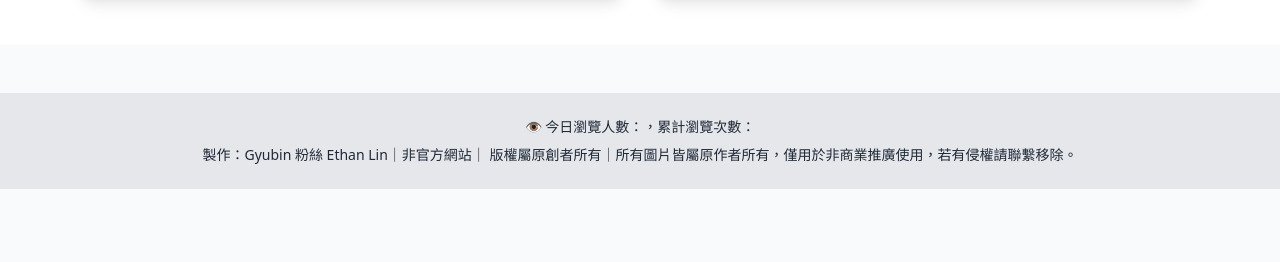
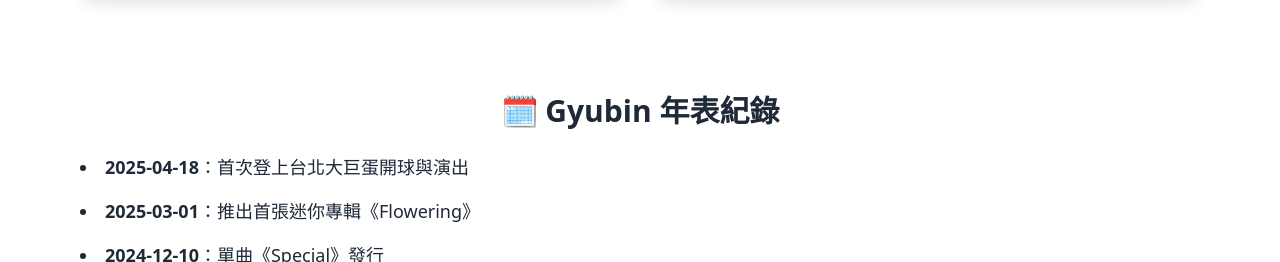
Before and after one commit to et751227/gyubin-fan, a plain HTML site: page index.html in a window 1280 px wide. Shown: the part 2538-2800 px from the top of the page. Before the commit the page ends 2727 px from the top, so only its background shows below. Drawn offline with nearby package versions, Linux system fonts and the light colour scheme; some packages are replaced by stand-ins of ours; a script that the page names is missing.

Commit message:
Update index.html

```diff
--- a/index.html
+++ b/index.html
@@ -29,6 +29,7 @@
         <a href="#news" class="hover:text-pink-500 whitespace-nowrap">新聞</a>
         <a href="#videos" class="hover:text-pink-500 whitespace-nowrap">影音</a>
         <a href="#gallery" class="hover:text-pink-500 whitespace-nowrap">照片</a>
+        <a href="#timeline" class="hover:text-pink-500 whitespace-nowrap">年表</a>
         <a href="#social" class="hover:text-pink-500 whitespace-nowrap">社群</a>
         <a href="#about" class="hover:text-pink-500 whitespace-nowrap">關於</a>
       </div>
@@ -144,6 +145,25 @@
     </div>
   </section>
 
+   <!-- Timeline -->
+  <section id="timeline" class="py-12 px-6 md:px-20 bg-white">
+    <h2 class="text-3xl font-bold mb-6 text-center">🗓️ Gyubin 年表紀錄</h2>
+    <ul id="timeline-list" class="space-y-4 text-lg list-disc list-inside"></ul>
+    <script>
+      fetch("/data/timeline.json")
+        .then(res => res.json())
+        .then(data => {
+          const list = document.getElementById("timeline-list");
+          data.sort((a, b) => new Date(b.date) - new Date(a.date));
+          data.forEach(item => {
+            const li = document.createElement("li");
+            li.innerHTML = `<strong>${item.date}</strong>：${item.event}`;
+            list.appendChild(li);
+          });
+        });
+    </script>
+  </section>
+
   <!-- Footer -->
   <footer class="bg-gray-200 text-center py-6 mt-12 text-sm">
     <div class="mb-2">
```
